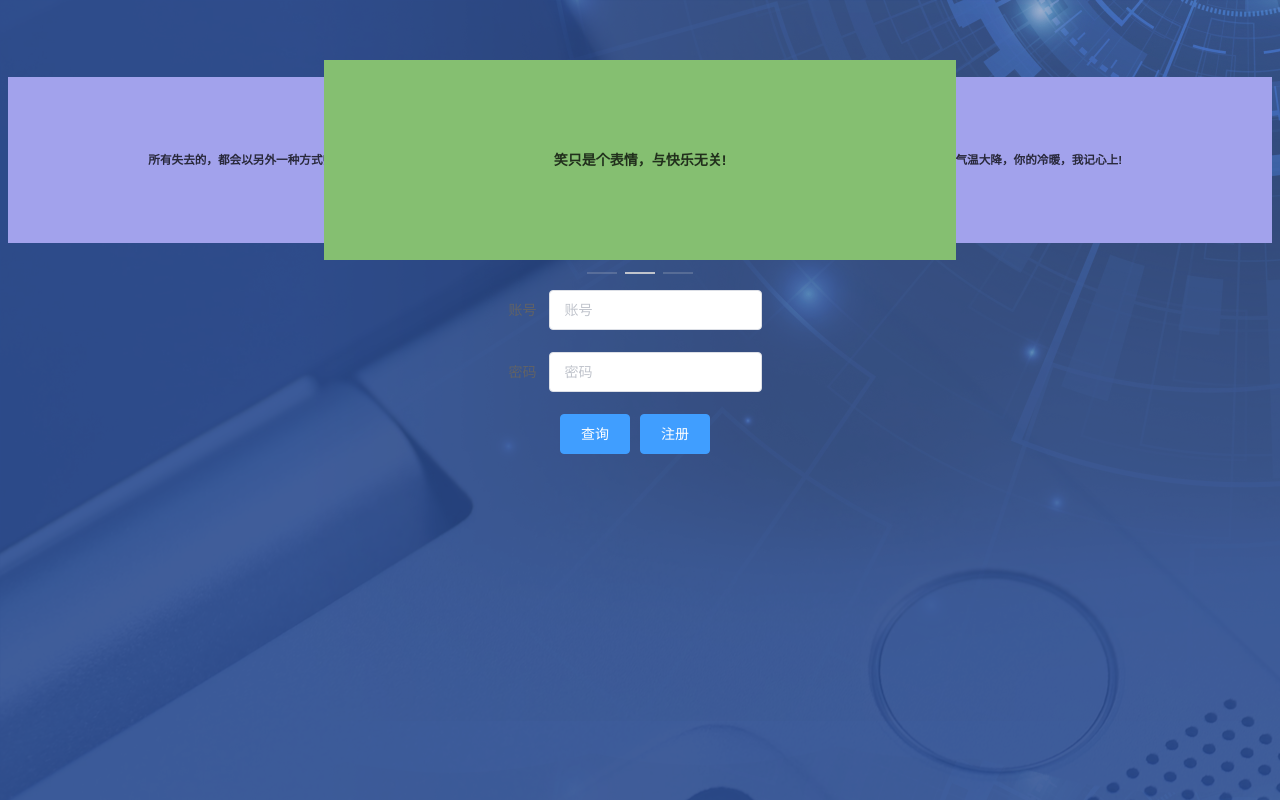
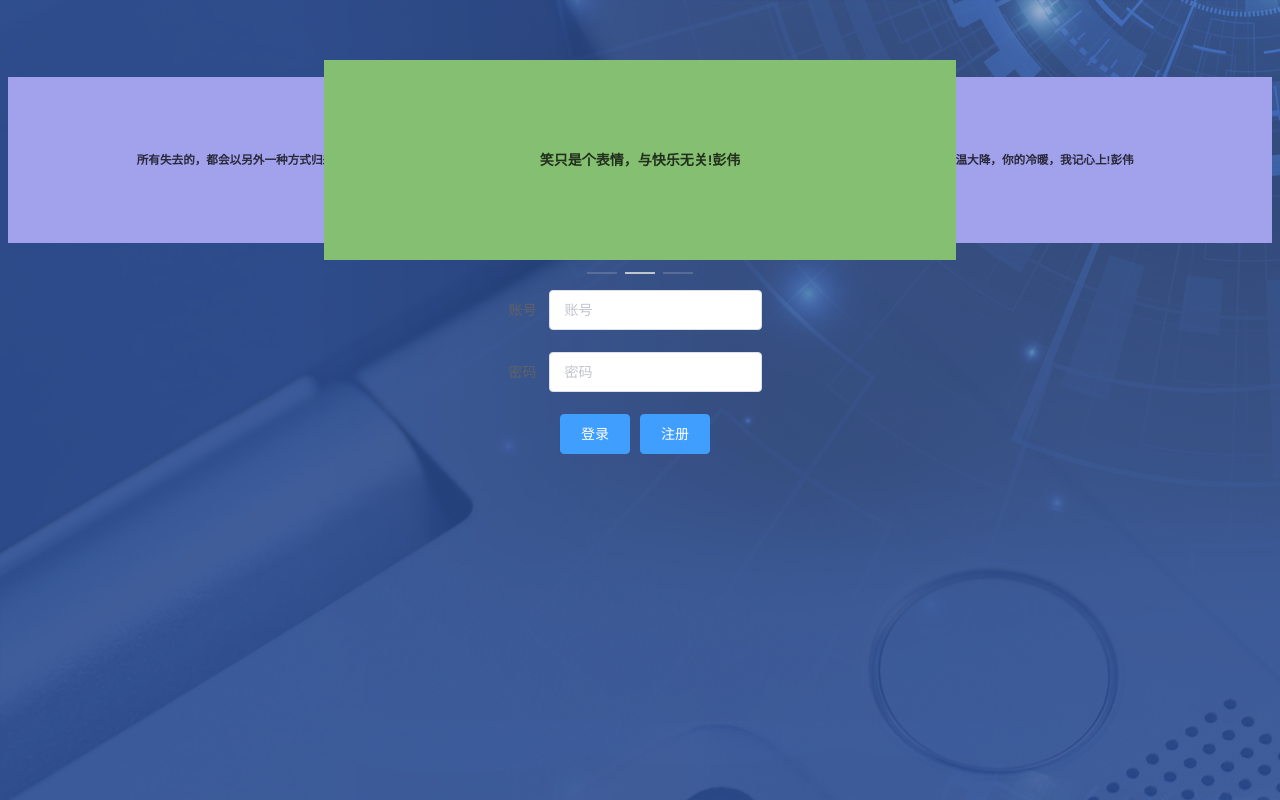
Before and after one commit to pengweigu/self, a Vue app in the folder admin/: page / in a window 1280 px wide. Built offline with nearby package versions, Linux system fonts and the light colour scheme.

Commit message:
admin liunx

```diff
--- a/admin/src/components/login.vue
+++ b/admin/src/components/login.vue
@@ -22,7 +22,7 @@
     <!--3-->
     <el-row>
     <el-form-item>
-      <el-button type="primary" @click="onSubmit">查询</el-button>
+      <el-button type="primary" @click="onSubmit">登录</el-button>
     </el-form-item>
     <el-form-item>
       <el-button type="primary" @click="onReset">注册</el-button>
@@ -38,7 +38,10 @@ export default {
   data () {
     return {
       items: [
-        '所有失去的，都会以另外一种方式归来，早安！','笑只是个表情，与快乐无关!','北风吹来，气温大降，你的冷暖，我记心上!'
+        '所有失去的，都会以另外一种方式归来，早安！' +
+        '彭伟','笑只是个表情，与快乐无关!' +
+        '彭伟','北风吹来，气温大降，你的冷暖，我记心上!' +
+        '彭伟'
       ],
       formlogin: {
         account: '',
```
